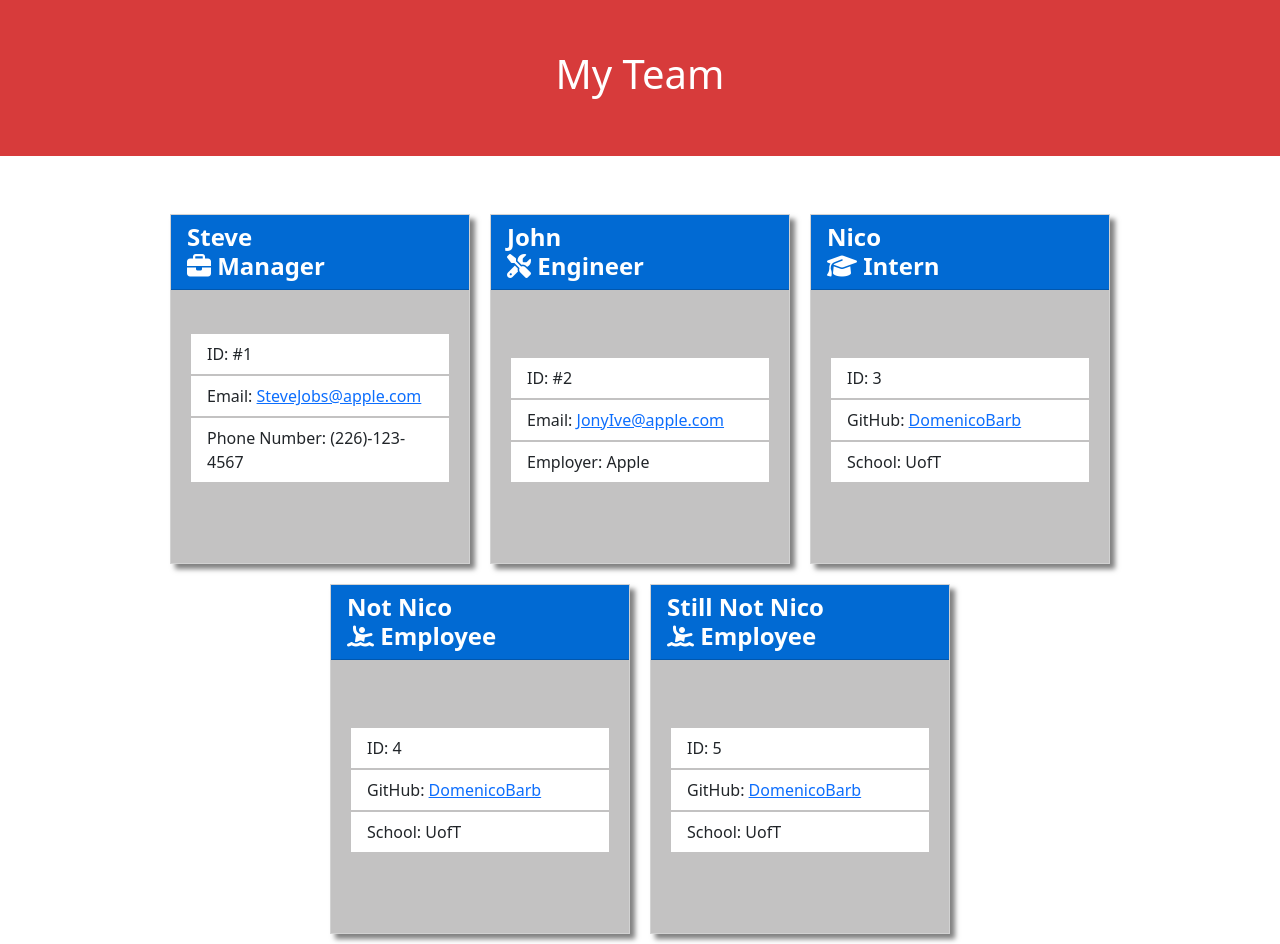
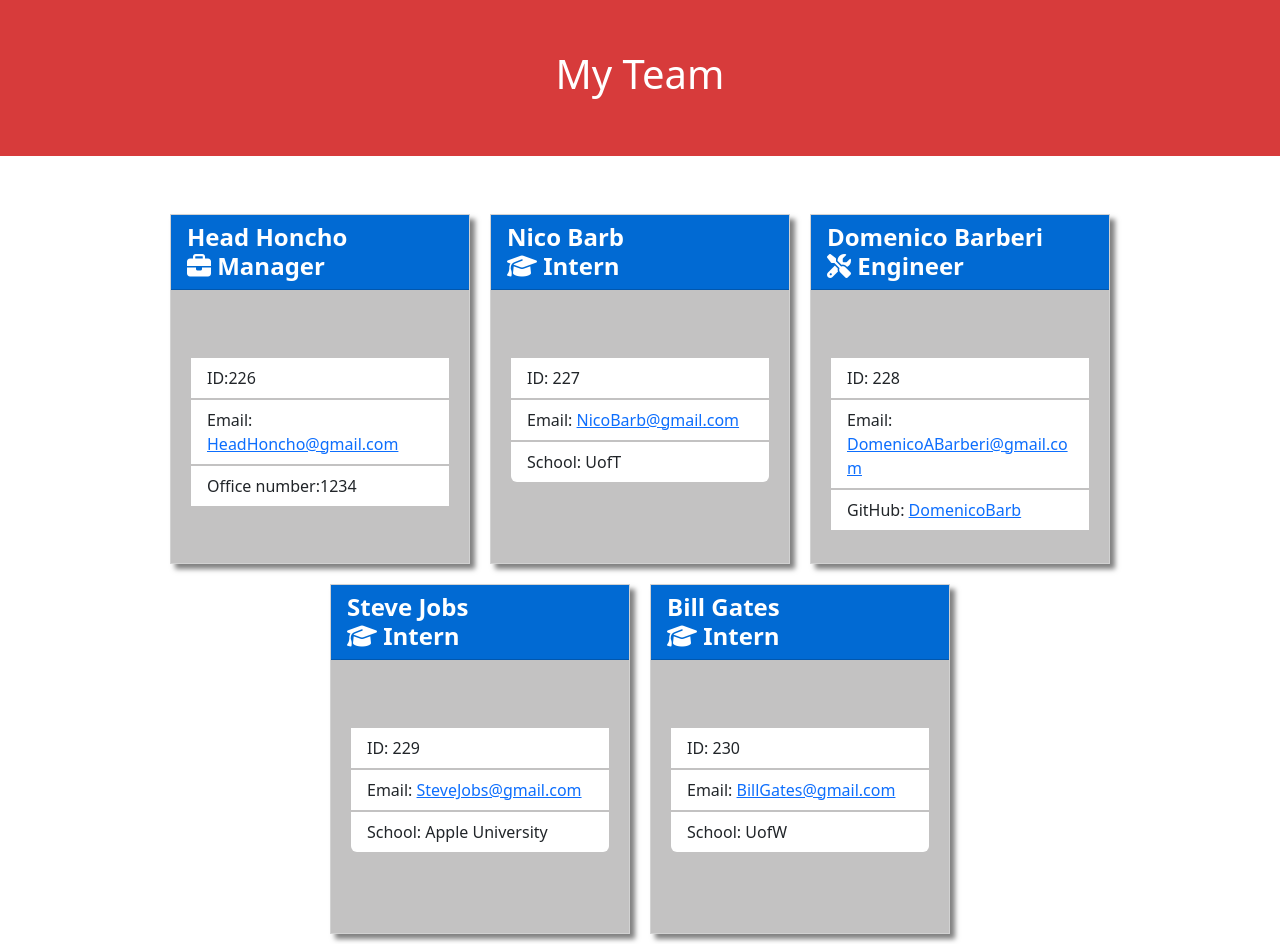
Before and after one commit to DomenicoBarb/Team-Profile-Generator, a website: page src/index.html in a window 1280 px wide. Drawn offline with nearby package versions, Linux system fonts and the light colour scheme.

Commit message:
updated scr index.html to better reflect final product html file, added dist/Rendered-Team-Page.html

```diff
--- a/src/index.html
+++ b/src/index.html
@@ -25,92 +25,93 @@
             <div class="team-area col-12 d-flex justify-content-center">
                 <div class="card employee-card">
                     <div class="card-header rounded-0">
-                        <h2 class="card-title">Steve</h2>
+                        <h2 class="card-title">Head Honcho</h2>
                         <h3 class="card-title">
                             <i class="fa-solid fa-briefcase"></i> Manager
                         </h3>
                     </div>
                     <div class="card-body">
-                        <ul class="list-group mt-4">
-                            <li class="list-group-item rounded-0">ID: #1</li>
+                        <ul class="list-group mt-5">
+                            <li class="list-group-item rounded-0">ID:226</li>
                             <li class="list-group-item rounded-0">
-                                Email: <a href="mailto:chuck@gmail.com">SteveJobs@apple.com</a>
+                                Email: <a href="mailto:HeadHoncho@gmail.com">HeadHoncho@gmail.com</a>
                             </li>
-                            <li class="list-group-item rounded-0">Phone Number: (226)-123-4567</li>
+                            <li class="list-group-item rounded-0">Office number:1234</li>
                         </ul>
                     </div>
                 </div>
                 <div class="card employee-card">
                     <div class="card-header rounded-0">
-                        <h2 class="card-title">John</h2>
+                        <h2 class="card-title">Nico Barb</h2>
+                        <h3 class="card-title">
+                            <i class="fa-solid fa-graduation-cap"></i> Intern
+                        </h3>
+                    </div>
+                    <div class="card-body">
+                        <ul class="list-group mt-5">
+                            <li class="list-group-item rounded-0">ID: 227</li>
+                            <li class="list-group-item rounded-0">
+                                Email:
+                                <a href="mailto:NicoBarb@gmail.com">NicoBarb@gmail.com</a>
+                            </li>
+                            <li class="list-group-item">School: UofT</li>
+                        </ul>
+                    </div>
+                </div>
+                <div class="card employee-card">
+                    <div class="card-header rounded-0">
+                        <h2 class="card-title">Domenico Barberi</h2>
                         <h3 class="card-title">
                             <i class="fa-solid fa-screwdriver-wrench"></i> Engineer
                         </h3>
                     </div>
                     <div class="card-body">
                         <ul class="list-group mt-5">
-                            <li class="list-group-item rounded-0">ID: #2</li>
+                            <li class="list-group-item rounded-0">ID: 228</li>
                             <li class="list-group-item rounded-0">
-                                Email: <a href="mailto:bob@gmail.com">JonyIve@apple.com</a>
+                                Email: <a href="mailto:DomenicoABarberi@gmail.com">DomenicoABarberi@gmail.com</a>
                             </li>
-                            <li class="list-group-item rounded-0">Employer: Apple</li>
+                            <li class="list-group-item rounded-0">
+                                GitHub:
+                                <a href="https://github.com/DomenicoBarb" target="_blank"
+                                    rel="noopener noreferrer">DomenicoBarb</a>
+                            </li>
                         </ul>
                     </div>
                 </div>
                 <div class="card employee-card">
                     <div class="card-header rounded-0">
-                        <h2 class="card-title">Nico</h2>
+                        <h2 class="card-title">Steve Jobs</h2>
                         <h3 class="card-title">
                             <i class="fa-solid fa-graduation-cap"></i> Intern
                         </h3>
                     </div>
                     <div class="card-body">
                         <ul class="list-group mt-5">
-                            <li class="list-group-item rounded-0">ID: 3</li>
+                            <li class="list-group-item rounded-0">ID: 229</li>
                             <li class="list-group-item rounded-0">
-                                GitHub:
-                                <a href="https://github.com/domenicobarb" target="_blank"
-                                    rel="noopener noreferrer">DomenicoBarb</a>
+                                Email:
+                                <a href="mailto:SteveJobs@gmail.com">SteveJobs@gmail.com</a>
                             </li>
-                            <li class="list-group-item rounded-0">School: UofT</li>
+                            <li class="list-group-item">School: Apple University</li>
                         </ul>
                     </div>
                 </div>
                 <div class="card employee-card">
                     <div class="card-header rounded-0">
-                        <h2 class="card-title">Not Nico</h2>
+                        <h2 class="card-title">Bill Gates</h2>
                         <h3 class="card-title">
-                            <i class="fa-solid fa-person-drowning"></i> Employee
+                            <i class="fa-solid fa-graduation-cap"></i> Intern
                         </h3>
                     </div>
                     <div class="card-body">
                         <ul class="list-group mt-5">
-                            <li class="list-group-item rounded-0">ID: 4</li>
+                            <li class="list-group-item rounded-0">ID: 230</li>
                             <li class="list-group-item rounded-0">
-                                GitHub:
-                                <a href="https://github.com/domenicobarb" target="_blank"
-                                    rel="noopener noreferrer">DomenicoBarb</a>
+                                Email:
+                                <a href="mailto:BillGates@gmail.com">BillGates@gmail.com</a>
                             </li>
-                            <li class="list-group-item rounded-0">School: UofT</li>
-                        </ul>
-                    </div>
-                </div>
-                <div class="card employee-card">
-                    <div class="card-header rounded-0">
-                        <h2 class="card-title">Still Not Nico</h2>
-                        <h3 class="card-title">
-                            <i class="fa-solid fa-person-drowning"></i> Employee
-                        </h3>
-                    </div>
-                    <div class="card-body">
-                        <ul class="list-group mt-5">
-                            <li class="list-group-item rounded-0">ID: 5</li>
-                            <li class="list-group-item rounded-0">
-                                GitHub:
-                                <a href="https://github.com/domenicobarb" target="_blank"
-                                    rel="noopener noreferrer">DomenicoBarb</a>
-                            </li>
-                            <li class="list-group-item rounded-0">School: UofT</li>
+                            <li class="list-group-item">School: UofW</li>
                         </ul>
                     </div>
                 </div>
```
Also changed, not shown: dist/Rendered-Team-Page.html (added).
